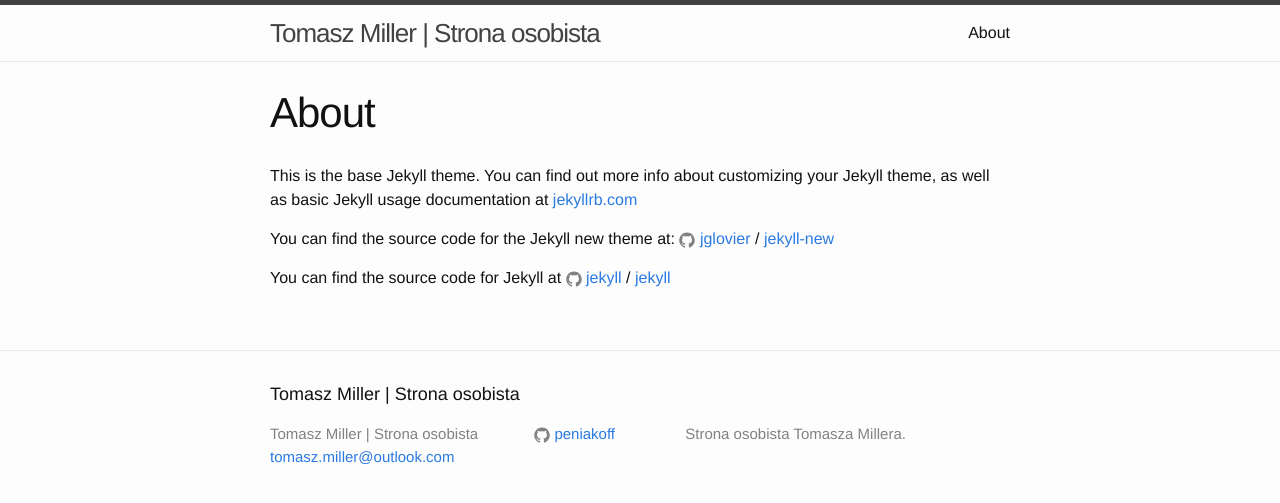
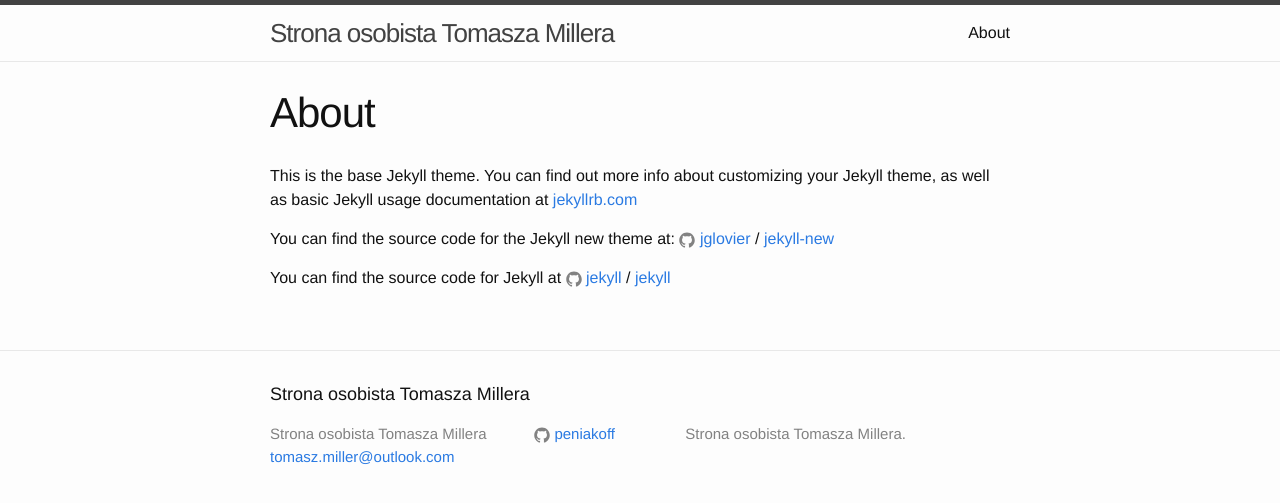
Before and after one commit to peniakoff/peniakoff.github.io, a Jekyll site: the page built from about.md, in a window 1280 px wide. Shown: the top 503 px of the page. Built offline with Jekyll 4.4.1, drawn with Linux system fonts in a browser that asks for light colours.

Commit message:
Update _config.yml

```diff
--- a/_config.yml
+++ b/_config.yml
@@ -6,7 +6,7 @@
 # 'jekyll serve'. If you change this file, please restart the server process.
 
 # Site settings
-title: Tomasz Miller | Strona osobista
+title: Strona osobista Tomasza Millera
 email: tomasz.miller@outlook.com
 description: > # this means to ignore newlines until "baseurl:"
   Strona osobista Tomasza Millera.
```
